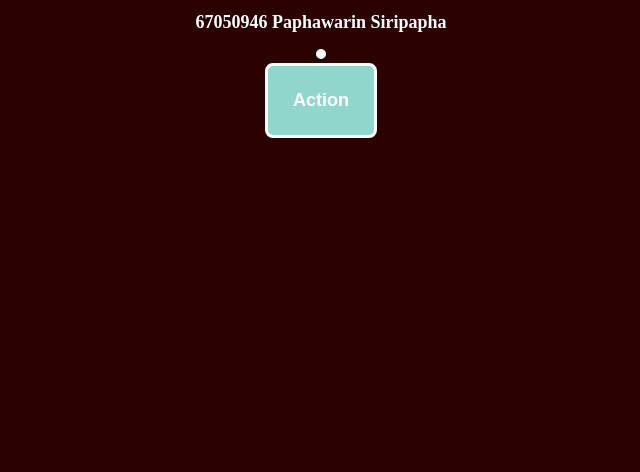
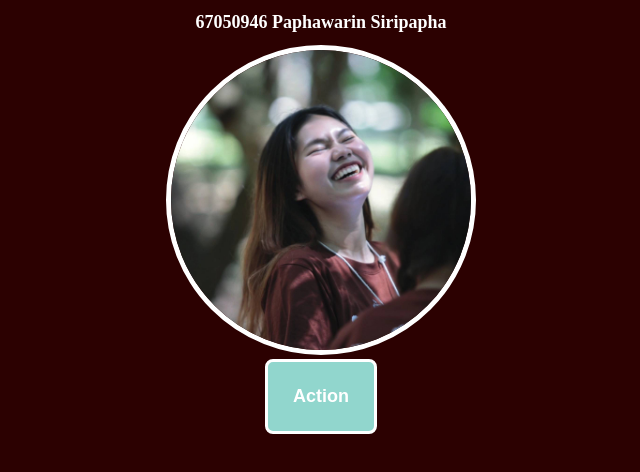
Before and after one commit to pipi-paphawarin/pipi-paphawarin.github.io, a plain HTML site: page index.html in a window 1280 px wide. Shown: the whole page, without its empty margins (319-959 px from the left). Drawn offline with Linux system fonts and the light colour scheme.

Commit message:
Update index.html

```diff
--- a/index.html
+++ b/index.html
@@ -8,10 +8,11 @@
 </head>
 <body>
     <h1>67050946 Paphawarin Siripapha</h1>
-    <img src="images\pipi.jpg"alt="">
+    <img src="pipi.jpg"alt="">
     <div class="container">
         <button onclick="showAlert()"> <h1>Action</h1></button>
     </div>
 </body>
 <script src="script.js"></script>
+
 </html>
```
